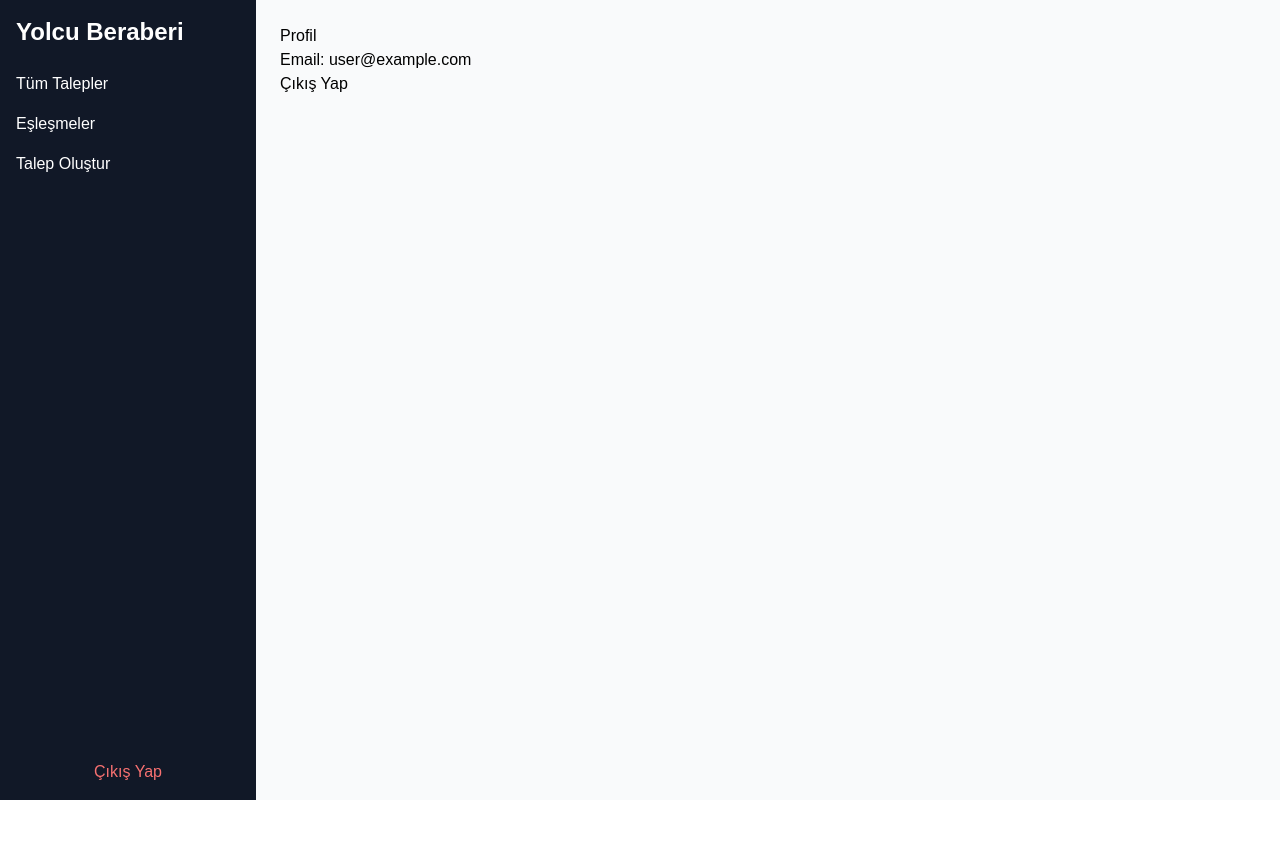
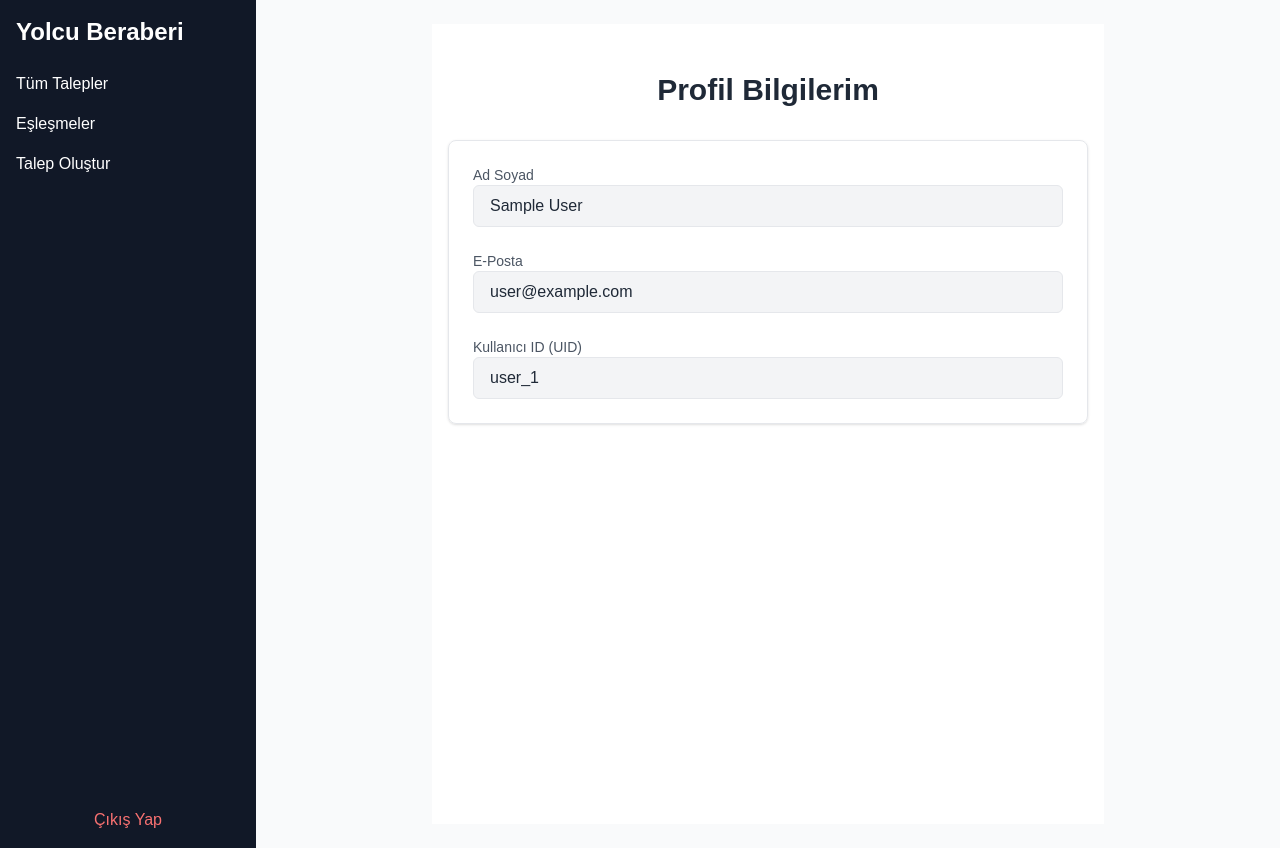
Before and after one commit to mssalci/yolcuberaberi, a Next.js app: page /profile in a window 1280 px wide. Before the commit the page ends 800 px from the top, so only its background shows below. Built offline with nearby package versions, Linux system fonts and the light colour scheme; no server answers; sample sign-in values are in the browser's storage.

Commit message:
Update profile.js

```diff
--- a/pages/profile.js
+++ b/pages/profile.js
@@ -1,36 +1,61 @@
+// pages/profil.js
 import { useEffect, useState } from "react";
-import { auth } from "../firebase/firebaseConfig";
-import { onAuthStateChanged, signOut } from "firebase/auth";
+import { onAuthStateChanged } from "firebase/auth";
+import { auth } from "@/firebaseConfig";
 import { useRouter } from "next/router";
 
-export default function Profile() {
+export default function Profil() {
   const [user, setUser] = useState(null);
   const router = useRouter();
 
   useEffect(() => {
-    const unsubscribe = onAuthStateChanged(auth, (user) => {
-      if (user) {
-        setUser(user);
+    const unsubscribe = onAuthStateChanged(auth, (currentUser) => {
+      if (!currentUser) {
+        router.push("/giris");
       } else {
-        router.push("/login");
+        setUser(currentUser);
       }
     });
-
     return () => unsubscribe();
   }, []);
 
-  const handleLogout = async () => {
-    await signOut(auth);
-    router.push("/login");
-  };
-
-  if (!user) return <div>Yükleniyor...</div>;
+  if (!user) return null;
 
   return (
-    <div>
-      <h1>Profil</h1>
-      <p>Email: {user.email}</p>
-      <button onClick={handleLogout}>Çıkış Yap</button>
-    </div>
+    <main className="max-w-2xl mx-auto px-4 py-12 bg-white min-h-screen text-gray-800">
+      <h1 className="text-3xl font-bold mb-8 text-center">Profil Bilgilerim</h1>
+
+      <div className="space-y-6 border p-6 rounded-lg shadow">
+        <div>
+          <label className="block text-sm text-gray-600">Ad Soyad</label>
+          <input
+            type="text"
+            value={user.displayName || ""}
+            disabled
+            className="w-full border px-4 py-2 rounded-md bg-gray-100"
+          />
+        </div>
+
+        <div>
+          <label className="block text-sm text-gray-600">E-Posta</label>
+          <input
+            type="text"
+            value={user.email}
+            disabled
+            className="w-full border px-4 py-2 rounded-md bg-gray-100"
+          />
+        </div>
+
+        <div>
+          <label className="block text-sm text-gray-600">Kullanıcı ID (UID)</label>
+          <input
+            type="text"
+            value={user.uid}
+            disabled
+            className="w-full border px-4 py-2 rounded-md bg-gray-100"
+          />
+        </div>
+      </div>
+    </main>
   );
 }
```
